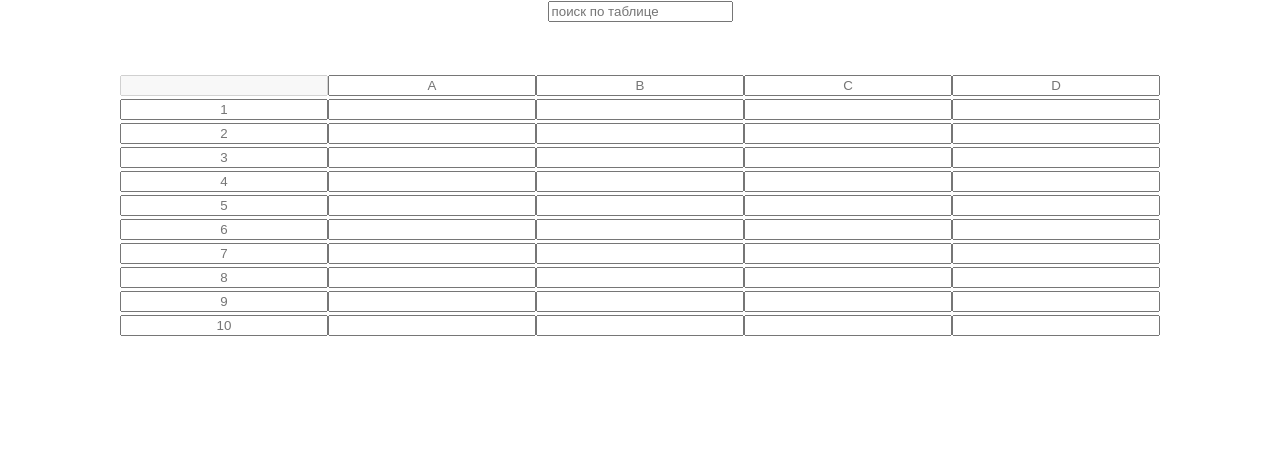
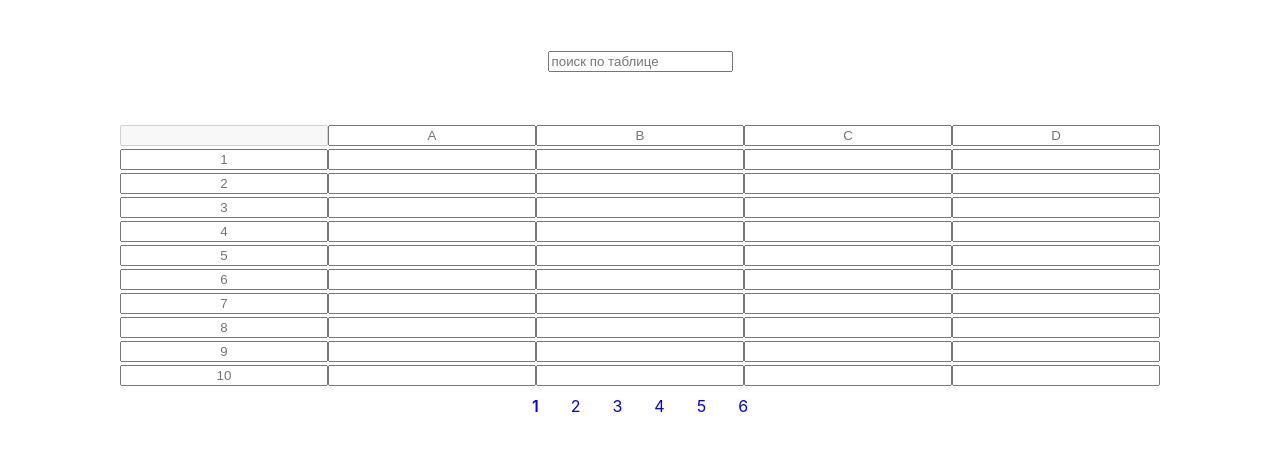
Before and after one commit to Stadionova/crazy-panda, a React (Create React App) app: page /page/1 in a window 1280 px wide. Shown: the top 450 px of the page. Built offline with nearby package versions, Linux system fonts and the light colour scheme.

Commit message:
added pagination

```diff
--- a/package.json
+++ b/package.json
@@ -13,6 +13,7 @@
     "react-bootstrap-table-next": "^4.0.3",
     "react-dom": "^17.0.2",
     "react-redux": "^7.2.4",
+    "react-router-dom": "^5.2.1",
     "react-scripts": "4.0.3",
     "web-vitals": "^1.1.2"
   },
--- a/src/App.css
+++ b/src/App.css
@@ -2,37 +2,7 @@
   text-align: center;
 }
 
-.App-logo {
-  height: 40vmin;
-  pointer-events: none;
+.active {
+  color: blue;
+  font-weight: 600;
 }
-
-@media (prefers-reduced-motion: no-preference) {
-  .App-logo {
-    animation: App-logo-spin infinite 20s linear;
-  }
-}
-
-.App-header {
-  background-color: #282c34;
-  min-height: 100vh;
-  display: flex;
-  flex-direction: column;
-  align-items: center;
-  justify-content: center;
-  font-size: calc(10px + 2vmin);
-  color: white;
-}
-
-.App-link {
-  color: #61dafb;
-}
-
-@keyframes App-logo-spin {
-  from {
-    transform: rotate(0deg);
-  }
-  to {
-    transform: rotate(360deg);
-  }
-}
--- a/src/App.js
+++ b/src/App.js
@@ -2,14 +2,25 @@ import React from 'react';
 import './App.css';
 import TableContainer from './Table/TableContainer';
 import SearchContainer from './Search/SearchContainer';
+import Pagination from './Pagination/Pagination';
+import { Route, BrowserRouter } from "react-router-dom";
 
 class App extends React.Component {
-  render() {
+  render(props) {
     return (
-      <div className="App">
-        <SearchContainer />
-        <TableContainer />
-      </div>
+      <BrowserRouter>
+        <div className="App">
+          <SearchContainer />
+          <Route path='/page/1' component={TableContainer} />
+          <Route path='/page/2' component={TableContainer} />
+          <Route path='/page/3' component={TableContainer} />
+          <Route path='/page/4' component={TableContainer} />
+          <Route path='/page/5' component={TableContainer} />
+          <Route path='/page/6' component={TableContainer} />
+          {/* <TableContainer /> */}
+          <Pagination />
+        </div>
+      </BrowserRouter>
     );
   }
 }
--- /dev/null
+++ b/src/Pagination/Pagination.jsx
@@ -0,0 +1,18 @@
+import React from 'react';
+import classes from './Pagination.module.scss';
+import { NavLink } from "react-router-dom";
+
+const Pagination = (props) => {
+    return (
+        <div className={classes.pagination}>
+            <NavLink to='/page/1' className={classes.first}>1</NavLink>
+            <NavLink to='/page/2' className={classes.second}>2</NavLink>
+            <NavLink to='/page/3' className={classes.third}>3</NavLink>
+            <NavLink to='/page/4' className={classes.fourth}>4</NavLink>
+            <NavLink to='/page/5' className={classes.fifth}>5</NavLink>
+            <NavLink to='/page/6' className={classes.sixth}>6</NavLink>
+        </div>
+    )
+}
+
+export default Pagination;
--- /dev/null
+++ b/src/Pagination/Pagination.module.scss
@@ -0,0 +1,9 @@
+.pagination {
+    display: inline-block;
+    a {
+        // color: black;
+        float: left;
+        padding: 8px 16px;
+        text-decoration: none;
+    }
+}
--- a/src/Search/Search.module.scss
+++ b/src/Search/Search.module.scss
@@ -0,0 +1,3 @@
+.container {
+    margin-top: 50px;
+}
--- a/src/Table/TableContainer.jsx
+++ b/src/Table/TableContainer.jsx
@@ -10,7 +10,8 @@ const mapStateToProps = (state) => {
         tableColumns: state.tableColumns,
         rowsValues: state.rowsValues,
         arrOfMatches: state.arrOfMatches,
-        isFilterTurnedOn: state.isFilterTurnedOn
+        isFilterTurnedOn: state.isFilterTurnedOn,
+        page: state.page
     };
 }
 
@@ -139,6 +140,7 @@ class TableContainer extends React.Component {
         }
     }
     render() {
+        console.log('this.props.page ', this.props.page);
         return (
             <>
                 <Table renderTable={this.renderTable} />
--- a/src/store.js
+++ b/src/store.js
@@ -16,7 +16,18 @@ const initialState = {
     },
     rowsValues: {},
     arrOfMatches: [],
-    isFilterTurnedOn: false
+    isFilterTurnedOn: false,
+    page: 1,
+    pagesData: {
+        1: {
+            1: ['f', 'd', '', 4],
+            2: ['c', 1]
+        },
+        2: {
+            1: ['0', '', '', 'z'],
+            2: ['', 1, 'vvv']
+        }
+    }
 };
 
 function toDoListReducer(state = initialState, action) {
```
Also changed, not shown: 1 other file (tests, documents, lock files or other folders).
